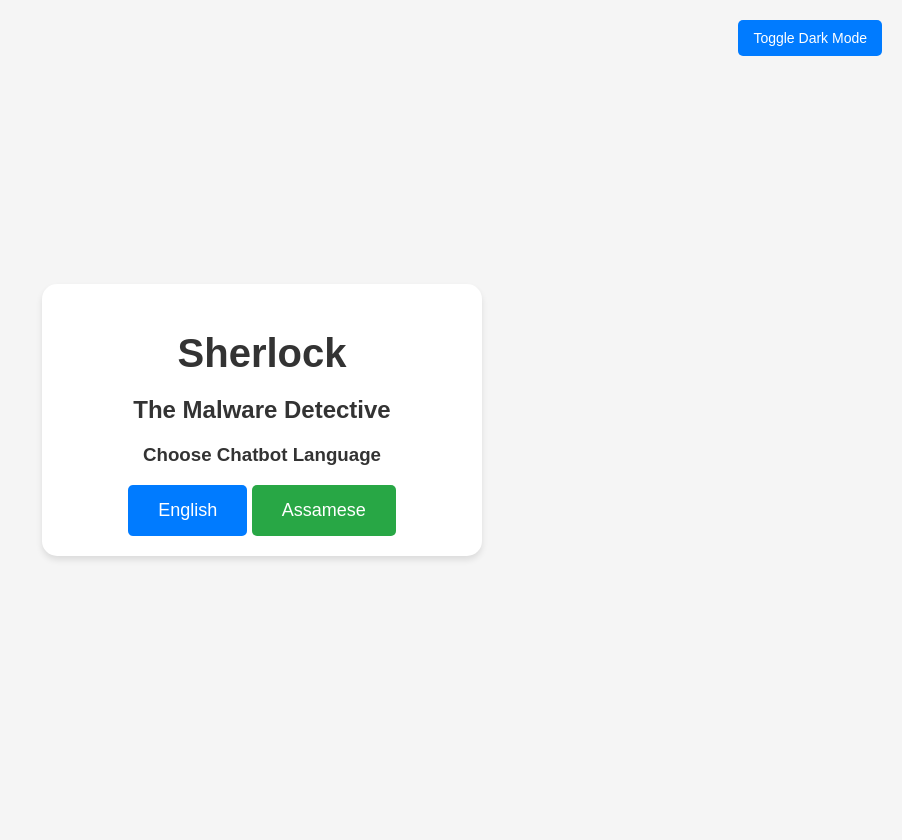
After one commit to AbhilashChutia/MCA-Minor-Project, a Flask app: template SHERLOCK/templates/select_language.html in a window 1280 px wide. The commit adds this page. Shown: the whole page, without its empty margins (378-1280 px from the left). Run offline with Flask 3, Linux system fonts and the light colour scheme; the template is opened without the code that fills it, so the values that code supplies are empty.

Commit message:
Add files via upload

```diff
--- /dev/null
+++ b/SHERLOCK/templates/select_language.html
@@ -0,0 +1,138 @@
+<!DOCTYPE html>
+<html lang="en">
+    <head>
+        <meta charset="UTF-8" />
+        <meta name="viewport" content="width=device-width, initial-scale=1.0" />
+        <title>SHERLOCK</title>
+        <style>
+            /* Default Light Mode Styles */
+            body {
+                font-family: Arial, sans-serif;
+                text-align: center;
+                margin: 20px;
+                display: flex;
+                justify-content: center;
+                align-items: center;
+                height: 100vh;
+                background-color: whitesmoke;
+                color: #333;
+                overflow: hidden; /* Hide scrollbars */
+                transition: background-color 0.3s, color 0.3s;
+            }
+            .shell {
+                padding: 20px;
+                border-radius: 15px;
+                box-shadow: 0 4px 6px rgba(0, 0, 0, 0.1);
+                background-color: #ffffff;
+                text-align: center;
+                max-width: 400px;
+                width: 90%;
+                transition: background-color 0.3s, color 0.3s;
+            }
+            button {
+                padding: 15px 30px;
+                font-size: 18px;
+                margin: 0;
+                cursor: pointer;
+                border: none;
+                border-radius: 5px;
+                transition: background-color 0.3s ease;
+            }
+            .english {
+                background-color: #007bff;
+                color: white;
+            }
+            .english:hover {
+                background-color: #0056b3;
+            }
+            .assamese {
+                background-color: #28a745;
+                color: white;
+            }
+            .assamese:hover {
+                background-color: #1e7e34;
+            }
+            h1 {
+                font-size: 2.5rem;
+                margin-bottom: 20px;
+            }
+
+            /* Dark Mode Styles */
+            .dark-mode {
+                background-color: #121212;
+                color: #ffffff;
+            }
+            .dark-mode .shell {
+                background-color: #333333;
+                color: #ffffff;
+            }
+
+            /* Dark Mode Toggle Button Styles */
+            .dark-mode-toggle {
+                position: absolute;
+                top: 20px;
+                right: 20px;
+                background-color: #007bff;
+                color: white;
+                border: none;
+                border-radius: 5px;
+                padding: 10px 15px;
+                cursor: pointer;
+                font-size: 14px;
+                transition: background-color 0.3s ease;
+            }
+            .dark-mode-toggle:hover {
+                background-color: #0056b3;
+            }
+
+            /* For hiding scrollbars but still allowing scrolling */
+            body::-webkit-scrollbar {
+                display: none; /* Hide scrollbar for Chrome, Safari, and Edge */
+            }
+            body {
+                -ms-overflow-style: none; /* Hide scrollbar for IE and Edge */
+                scrollbar-width: none; /* Hide scrollbar for Firefox */
+            }
+        </style>
+    </head>
+    <body>
+        <!-- Dark Mode Toggle Button -->
+        <button id="darkModeToggle" class="dark-mode-toggle">
+            Toggle Dark Mode
+        </button>
+
+        <div class="shell">
+            <h1>Sherlock</h1>
+            <h2>The Malware Detective</h2>
+            <h3>Choose Chatbot Language</h3>
+            <button class="english" onclick="location.href='/set_language/en'">
+                English
+            </button>
+            <button class="assamese" onclick="location.href='/set_language/as'">
+                Assamese
+            </button>
+        </div>
+
+        <script>
+            // JavaScript to Toggle Dark Mode
+            const toggleButton = document.getElementById("darkModeToggle");
+            toggleButton.addEventListener("click", () => {
+                document.body.classList.toggle("dark-mode");
+
+                // Save user preference to localStorage
+                if (document.body.classList.contains("dark-mode")) {
+                    localStorage.setItem("theme", "dark");
+                } else {
+                    localStorage.setItem("theme", "light");
+                }
+            });
+
+            // Apply saved theme on page load
+            document.addEventListener("DOMContentLoaded", () => {
+                if (localStorage.getItem("theme") === "dark") {
+                    document.body.classList.add("dark-mode");
+                }
+            });
+        </script>
+    </body>
+</html>
```
Also changed, not shown: SHERLOCK/sherlock.py (+60 -22 lines), SHERLOCK/templates/index.html (+116 -6 lines).
